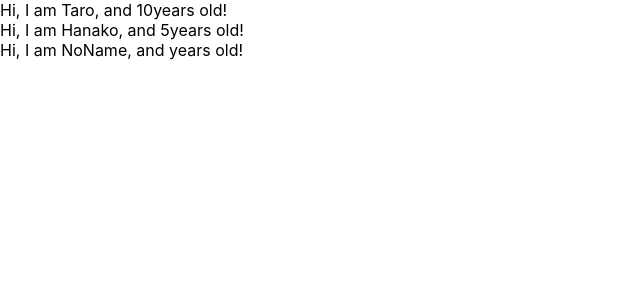
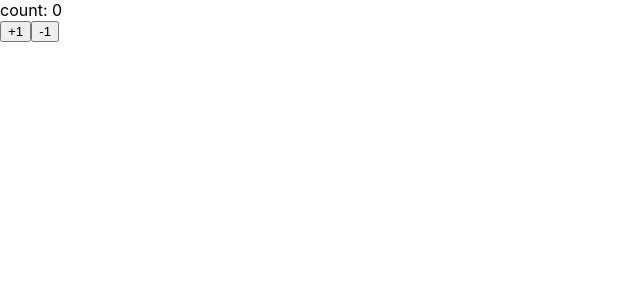
Before and after one commit to Takumi0618/udemy-react-redux-application, a React (Create React App) app: page / in a window 1280 px wide. Shown: the top 300 px of the page, without its empty margins (0-640 px from the left). Built offline with nearby package versions, Linux system fonts and the light colour scheme.

Commit message:
learn state and setState

```diff
--- a/src/App.js
+++ b/src/App.js
@@ -1,29 +1,33 @@
-import PropTypes from 'prop-types';
+import React, { Component } from 'react';
 
-const App = () => {
-  const profiles = [
-    { name: "Taro", age: 10},
-    { name: "Hanako", age: 5},
-    { name: "NoName"},
-  ]
+const App = () => (<Counter></Counter>);
 
-  return (
-    <div>
-      {
-        profiles.map((profile, index) => {
-          return <User name={profile.name} age={profile.age} key={index} />
-        })
-      }
-    </div>
-  )
-}
-const User = (props) => {
-  return <div>Hi, I am {props.name}, and {props.age}years old!</div>
-}
+class Counter extends Component {
+  constructor(props) {
+    super(props);
+    console.log(this.state)
+    this.state = { count: 0}
+  }
 
-User.propTypes = {
-  name: PropTypes.string,
-  age: PropTypes.number.isRequired
+  handlePlusButton = () => {
+    this.setState({ count: this.state.count + 1});
+  }
+
+  handleMinusButton = () => {
+    this.setState({ count: this.state.count - 1});
+  }
+
+
+  render() {
+    console.log(this.state)
+    return (
+      <React.Fragment>
+        <div>count: { this.state.count }</div>
+        <button onClick={this.handlePlusButton}>+1</button>
+        <button  onClick={this.handleMinusButton}>-1</button>
+      </React.Fragment>
+    )
+  }
 }
 
 export default App;
```
